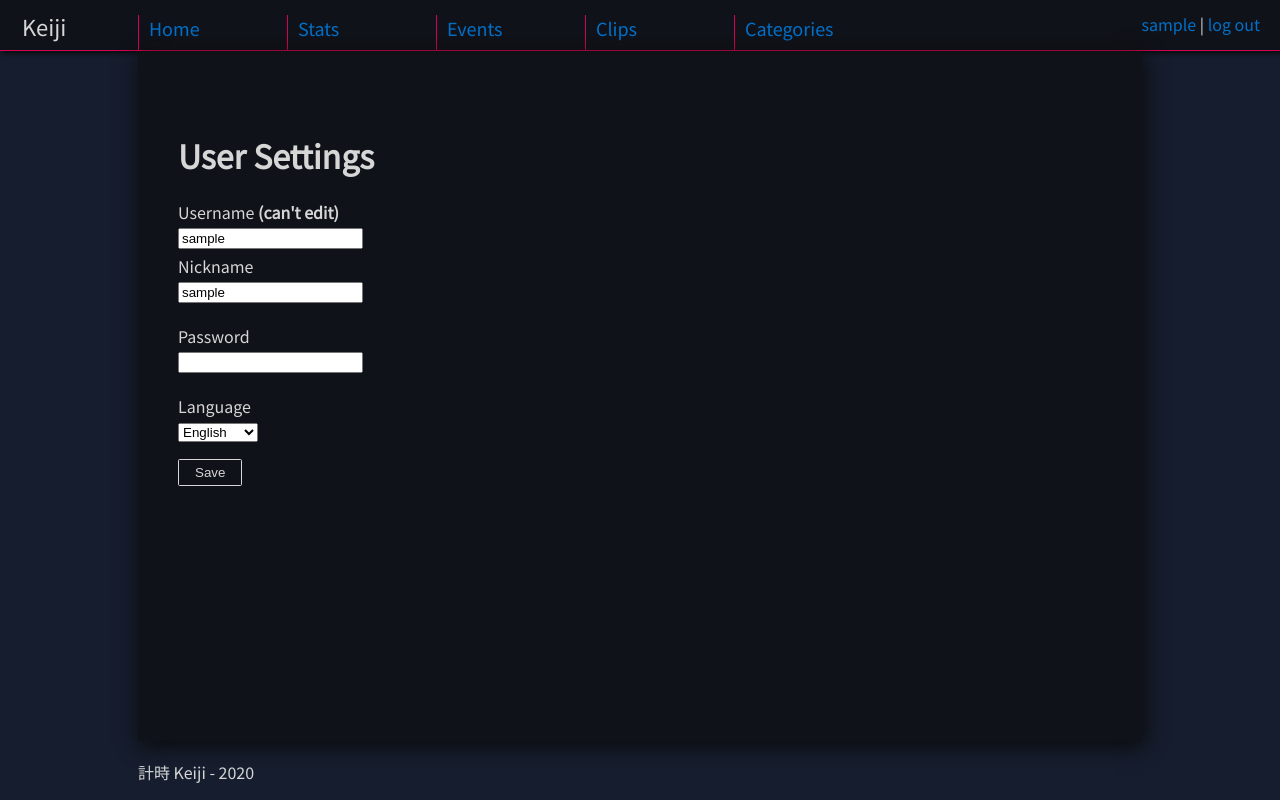
After one commit to CrescentKohana/keiji, a Flask app: page /auth/settings in a window 1280 px wide. The commit adds this page. Run offline with Flask 2, Linux system fonts and the light colour scheme; a user stored in the database is signed in; tables that the repository leaves empty hold one stand-in row (values such as "Sample post").

Commit message:
Added settings for users

```diff
--- a/application/auth/forms.py
+++ b/application/auth/forms.py
@@ -22,3 +22,16 @@ class RegisterForm(FlaskForm):
 
     class Meta:
         csrf = False
+
+
+class SettingsForm(FlaskForm):
+    nickname = StringField("Nickname", [validators.Length(min=3, max=64), validators.data_required()])
+    password = PasswordField("Password", [validators.Length(min=8, max=256)])
+    language = SelectField(
+        "Language",
+        [validators.data_required()],
+        choices=[('en', 'English'), ('fi', 'Finnish'), ('jp', 'Japanese')]
+    )
+
+    class Meta:
+        csrf = False
--- a/application/auth/models.py
+++ b/application/auth/models.py
@@ -5,8 +5,8 @@ from application.models import Base
 class User(Base):
     __tablename__ = "account"
 
+    username = db.Column(db.String(64), nullable=False)
     nickname = db.Column(db.String(64),  nullable=False)
-    username = db.Column(db.String(64),  nullable=False)
     password = db.Column(db.String(256), nullable=False)
     language = db.Column(db.String(2),   nullable=False)
 
--- a/application/auth/views.py
+++ b/application/auth/views.py
@@ -1,9 +1,9 @@
 from flask import redirect, render_template, request, url_for
-from flask_login import login_user, logout_user, login_required
+from flask_login import login_user, logout_user, login_required, current_user
 
 from application import app, db
 from application.auth.models import User
-from application.auth.forms import LoginForm, RegisterForm
+from application.auth.forms import LoginForm, RegisterForm, SettingsForm
 
 
 @app.route("/auth/login", methods=["GET", "POST"])
@@ -44,3 +44,38 @@ def auth_register():
     db.session().commit()
 
     return redirect(url_for("auth_login"))
+
+
+@app.route("/auth/settings", methods=["GET"])
+@login_required
+def settings_view():
+    return render_template(
+        "auth/settings.html",
+        user=User.query.filter(User.id == current_user.id).first(),
+        form=SettingsForm()
+    )
+
+
+@app.route("/auth/settings", methods=["POST"])
+@login_required
+def user_edit():
+    form = SettingsForm(request.form)
+    c = User.query.get(current_user.id)
+
+    if not form.password.data:
+        form.password.data = c.password
+
+    if not form.validate():
+        return render_template(
+            "auth/settings.html",
+            user=User.query.filter(User.id == current_user.id).first(),
+            form=form
+        )
+
+    c.nickname = form.nickname.data
+    c.password = form.password.data
+    c.language = form.language.data
+
+    db.session().commit()
+
+    return redirect(url_for("events_index"))
--- /dev/null
+++ b/application/templates/auth/settings.html
@@ -0,0 +1,47 @@
+{% extends "layout.html" %}
+
+{% block body %}
+  <h1>User Settings</h1>
+
+  <div>
+    <label for="username">Username <b>(can't edit)</b></label><br>
+    <input type="text" id="username" value="{{ user.username }}" readonly>
+  </div>
+
+  <form method="POST" action="{{ url_for('user_edit') }}">
+
+  <div class="edit-element">
+    <div>{{ form.nickname.label }}</div>
+    <div>{{ form.nickname(value=user.nickname) }}</div>
+    <ul>
+      {% for error in form.nickname.errors %}
+        <li>{{ error }}</li>
+      {% endfor %}
+    </ul>
+  </div>
+  <br>
+
+  <div class="edit-element">
+    <div>{{ form.password.label }}</div>
+    <div>{{ form.password }}</div>
+    <ul>
+      {% for error in form.password.errors %}
+        <li>{{ error }}</li>
+      {% endfor %}
+    </ul>
+
+    <div class="edit-element">
+    <div>{{ form.language.label }}</div>
+    <div>{{ form.language(value="jp") }}</div>
+    <ul>
+      {% for error in form.language.errors %}
+        <li>{{ error }}</li>
+      {% endfor %}
+    </ul>
+    </div>
+
+  </div>
+  <br><input class="button edit-element" type="submit" value="Save"/>
+  </form>
+
+{% endblock %}
--- a/application/templates/categories/list.html
+++ b/application/templates/categories/list.html
@@ -26,7 +26,7 @@
 
   {% for category in categories %}
     <div style="display: none" id="edit-{{ category.id }}" class="edit">
-          <form method="POST" action="{{ url_for('categories_edit', category_id=category.id) }}">
+      <form method="POST" action="{{ url_for('categories_edit', category_id=category.id) }}">
 
       <div class="edit-element">
         <div>{{ form.name.label }}</div>
--- a/application/templates/layout.html
+++ b/application/templates/layout.html
@@ -37,7 +37,7 @@
 
   <span id="auth">
   {% if current_user.is_authenticated %}
-    {{ current_user.nickname }} |
+    <a href="{{ url_for('settings_view') }}">{{ current_user.nickname }}</a> |
     <a href="{{ url_for('auth_logout') }}">log out</a>
   {% else %}
     <a href="{{ url_for('auth_login') }}">Login</a> |
```
